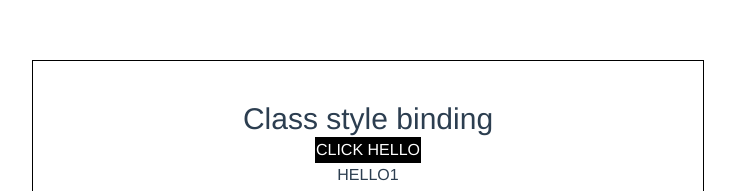
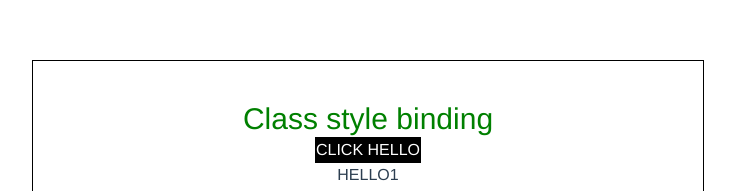
Before and after one commit to thasuohm/examplezzz, a Vue app: page / in a window 1280 px wide. Shown: the top 191 px of the page, without its empty margins (272-1007 px from the left). Built offline with nearby package versions, Linux system fonts and the light colour scheme.

Commit message:
style binding

```diff
--- a/src/App.vue
+++ b/src/App.vue
@@ -1,12 +1,12 @@
 <template>
   <container >
-    <h1 class="text-3xl"> Class style binding</h1>
+    <h1 class="text-3xl" :style="{color : 'green'}"> Class style binding</h1>
     <button @click="Hello = !Hello" class="border border-black bg-black text-white">CLICK HELLO</button>
 
 
     <h1 :class="{test: Hello}">HELLO1</h1>
 
-    <h1 :class="[{ test: Hello }, Hi, Ho]">hello</h1>
+    <h1 :class="[{ test: Hello }, Hi, Ho]" >hello</h1>
 
     <h1 :class="[Hello ? test : Hi, Ho]">helloTest</h1>
 
```
